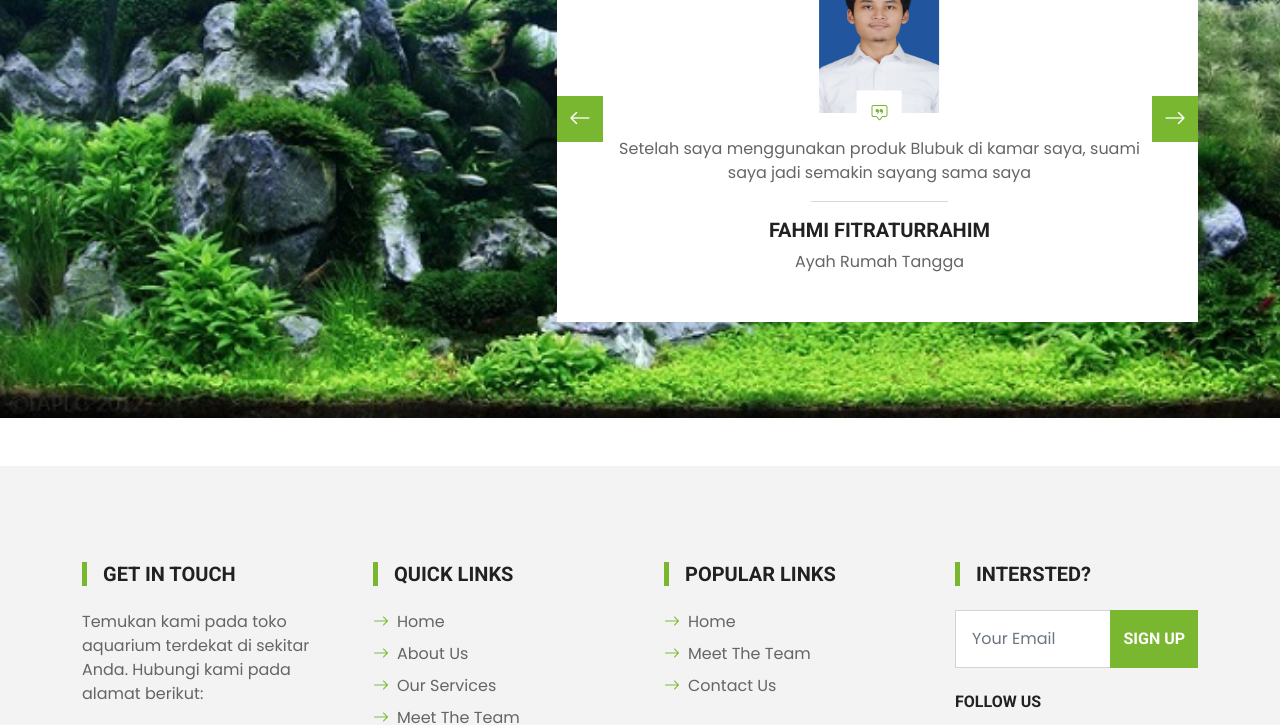
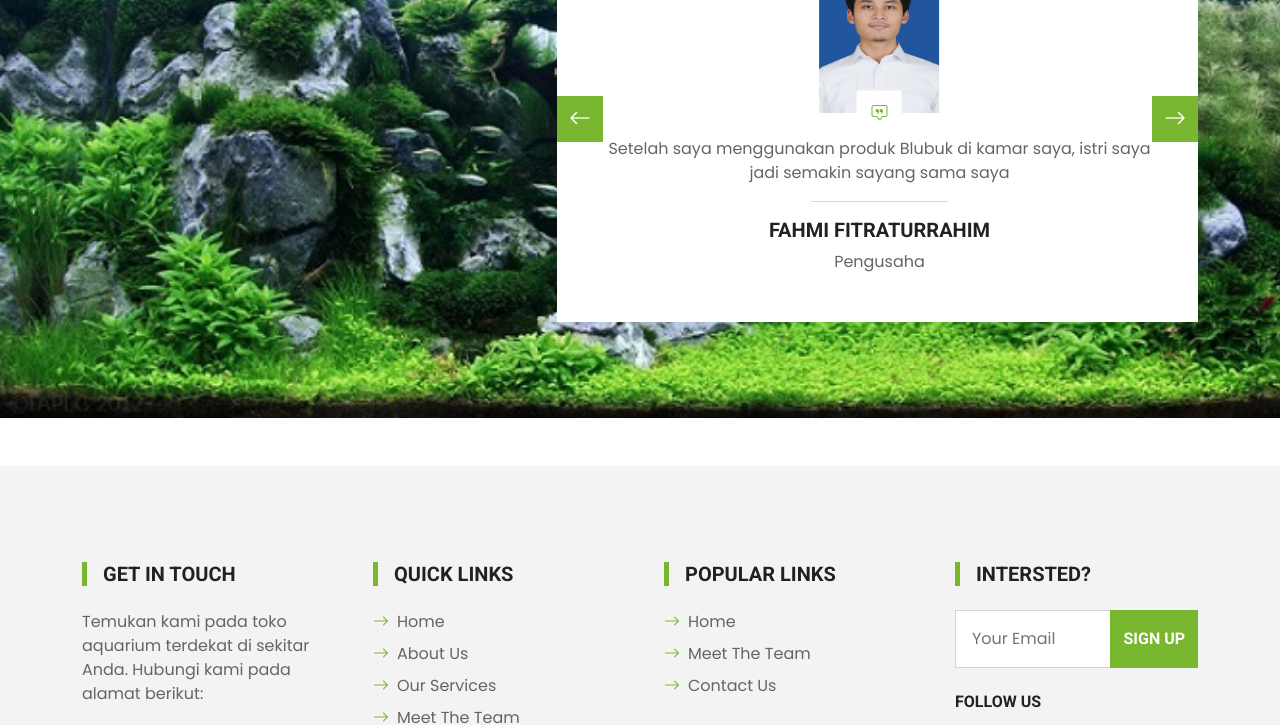
Before and after one commit to YusufChand/blubuk, a plain HTML site: page service.html in a window 1280 px wide. Shown: the part 1100-1825 px from the top of the page. Drawn offline with nearby package versions, Linux system fonts and the light colour scheme; grey boxes are pictures that could not be loaded.

Commit message:
Update service.html

```diff
--- a/service.html
+++ b/service.html
@@ -153,7 +153,7 @@
                                     <i class="bi bi-chat-square-quote text-primary"></i>
                                 </div>
                             </div>
-                            <p>Saya tidak tahu ini apa, nama saya hanya dimasukkan disini</p>
+                            <p>Semenjak Aquascape Blubuk hadir ditengah kantor kami, rasa stress bekerja seakan hilang!</p>
                             <hr class="w-25 mx-auto">
                             <h5 class="text-uppercase">Alif Al Farrij</h5>
                             <span>Pegawai Kantor</span>
@@ -165,10 +165,10 @@
                                     <i class="bi bi-chat-square-quote text-primary"></i>
                                 </div>
                             </div>
-                            <p>Setelah saya menggunakan produk Blubuk di kamar saya, suami saya jadi semakin sayang sama saya</p>
+                            <p>Setelah saya menggunakan produk Blubuk di kamar saya, istri saya jadi semakin sayang sama saya</p>
                             <hr class="w-25 mx-auto">
                             <h5 class="text-uppercase">Fahmi Fitraturrahim</h5>
-                            <span>Ayah Rumah Tangga</span>
+                            <span>Pengusaha</span>
                         </div>
                         <div class="testimonial-item text-center">
                             <div class="position-relative mb-4">
```
